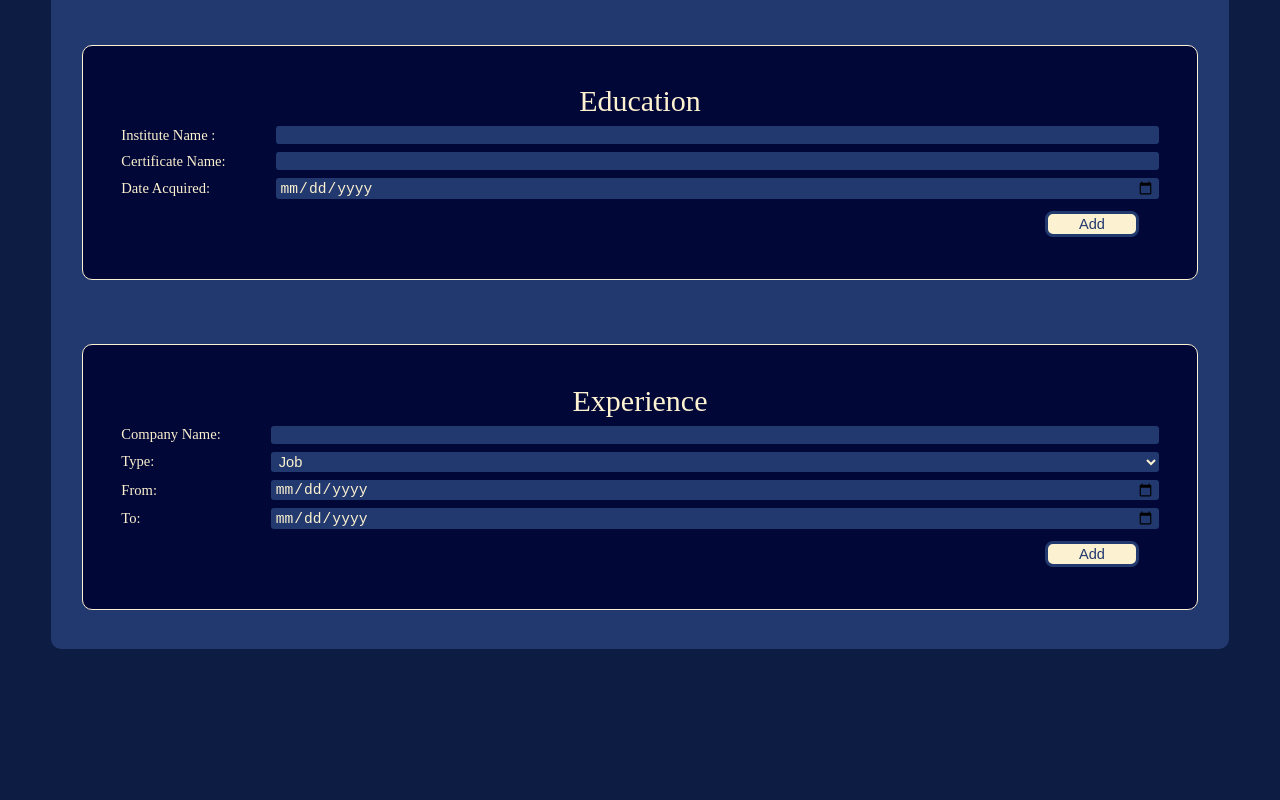
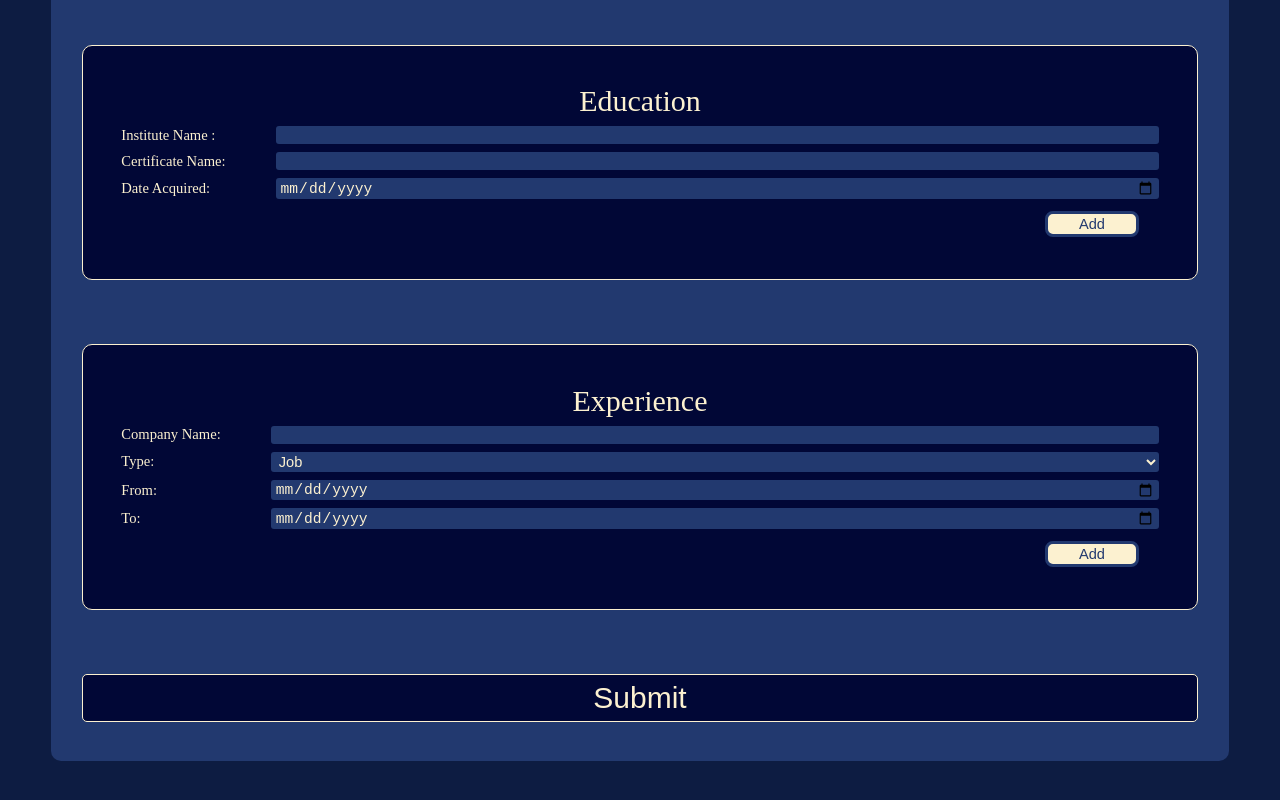
Before and after one commit to Z-K11/cvGenerator, a React (Vite) app: page / in a window 1280 px wide. Shown: the part 561-1361 px from the top of the page. Before the commit the page ends 1287 px from the top, so only its background shows below. Built offline with nearby package versions, Linux system fonts and the light colour scheme.

Commit message:
ui : create and style form submit button

```diff
--- a/src/styles/userInput.css
+++ b/src/styles/userInput.css
@@ -0,0 +1,7 @@
+form button {
+  font-size: var(--h2Font);
+  background-color: var(--mainDark);
+  border: 0.1rem solid var(--mainFont);
+  padding: 0.6rem 0;
+  border-radius: 0.5rem;
+}
--- a/src/userInput.jsx
+++ b/src/userInput.jsx
@@ -1,6 +1,7 @@
 import GeneralInformation from './generalInformation';
 import UserEducation from './educationInput';
 import Experience from './experience';
+import './styles/userInput.css';
 
 export default function InputForm() {
   return (
@@ -9,6 +10,7 @@ export default function InputForm() {
         <GeneralInformation />
         <UserEducation />
         <Experience />
+        <button type="submit">Submit</button>
       </form>
     </>
   );
```
